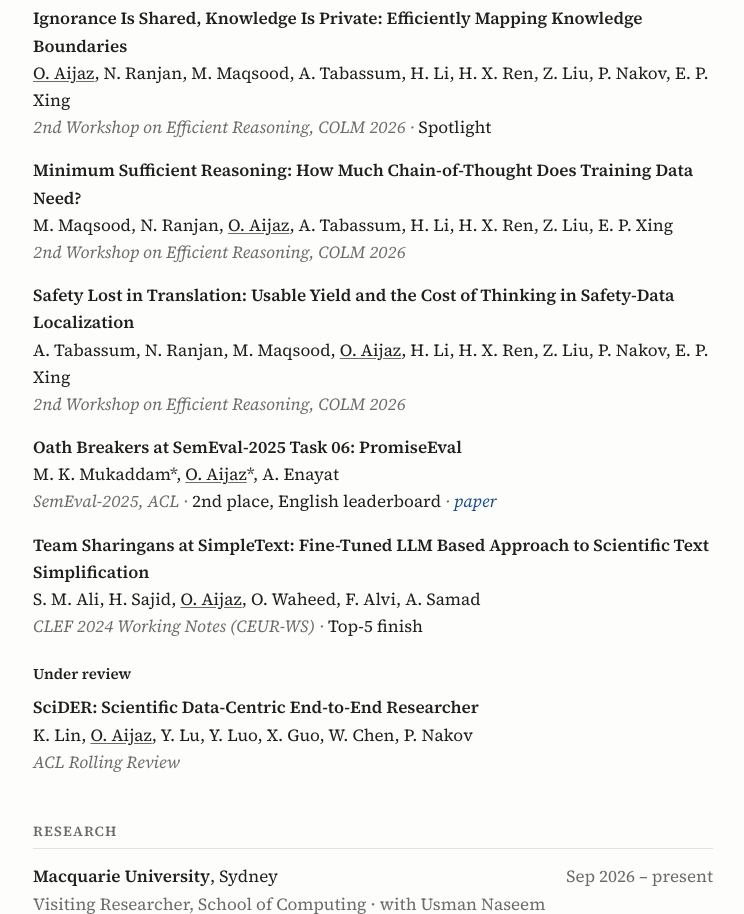
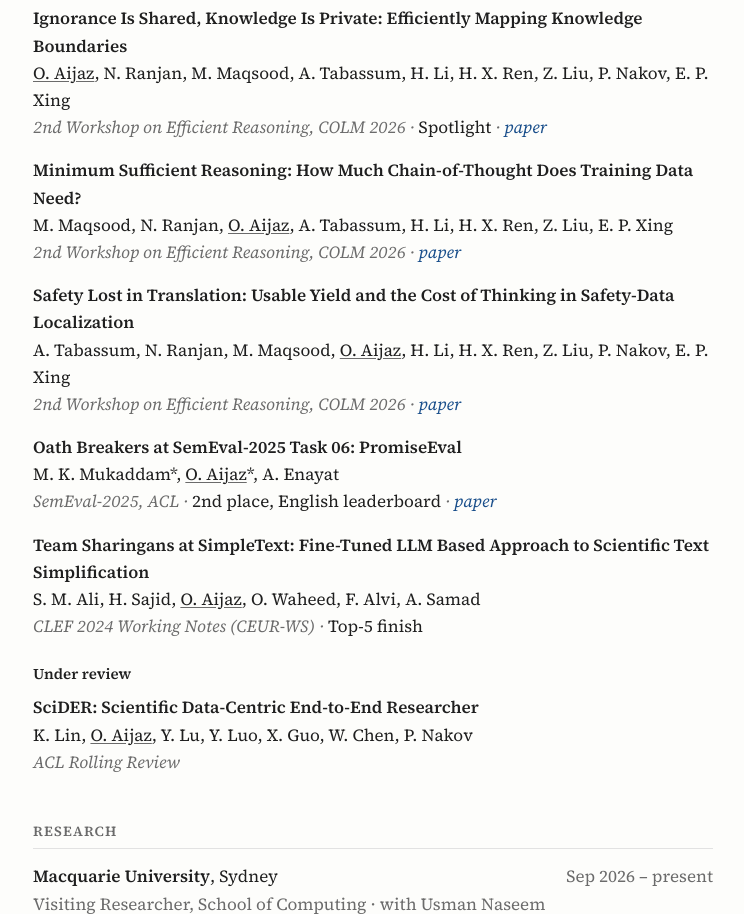
Before and after one commit to oa07610/oa07610.github.io, a plain HTML site: page index.html in a window 1280 px wide. Shown: the part 1167-2081 px from the top of the page, without its empty margins (267-1011 px from the left). Drawn offline with Linux system fonts and the light colour scheme.

Commit message:
Add OpenReview links

```diff
--- a/index.html
+++ b/index.html
@@ -195,17 +195,17 @@
       <li>
         <span class="pub-title">Ignorance Is Shared, Knowledge Is Private: Efficiently Mapping Knowledge Boundaries</span>
         <span class="pub-authors"><span class="me">O. Aijaz</span>, N. Ranjan, M. Maqsood, A. Tabassum, H. Li, H. X. Ren, Z. Liu, P. Nakov, E. P. Xing</span>
-        <span class="pub-venue">2nd Workshop on Efficient Reasoning, COLM 2026 · <span class="honor">Spotlight</span></span>
+        <span class="pub-venue">2nd Workshop on Efficient Reasoning, COLM 2026 · <span class="honor">Spotlight</span> · <a href="https://openreview.net/forum?id=cHPJ1wCLtx">paper</a></span>
       </li>
       <li>
         <span class="pub-title">Minimum Sufficient Reasoning: How Much Chain-of-Thought Does Training Data Need?</span>
         <span class="pub-authors">M. Maqsood, N. Ranjan, <span class="me">O. Aijaz</span>, A. Tabassum, H. Li, H. X. Ren, Z. Liu, E. P. Xing</span>
-        <span class="pub-venue">2nd Workshop on Efficient Reasoning, COLM 2026</span>
+        <span class="pub-venue">2nd Workshop on Efficient Reasoning, COLM 2026 · <a href="https://openreview.net/forum?id=ali6mfCRJl">paper</a></span>
       </li>
       <li>
         <span class="pub-title">Safety Lost in Translation: Usable Yield and the Cost of Thinking in Safety-Data Localization</span>
         <span class="pub-authors">A. Tabassum, N. Ranjan, M. Maqsood, <span class="me">O. Aijaz</span>, H. Li, H. X. Ren, Z. Liu, P. Nakov, E. P. Xing</span>
-        <span class="pub-venue">2nd Workshop on Efficient Reasoning, COLM 2026</span>
+        <span class="pub-venue">2nd Workshop on Efficient Reasoning, COLM 2026 · <a href="https://openreview.net/forum?id=EEauqNZYov">paper</a></span>
       </li>
       <li>
         <span class="pub-title">Oath Breakers at SemEval-2025 Task 06: PromiseEval</span>
```
